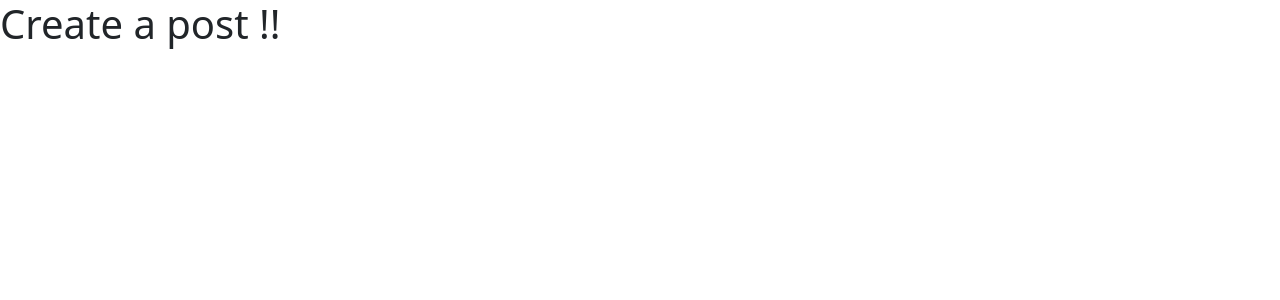
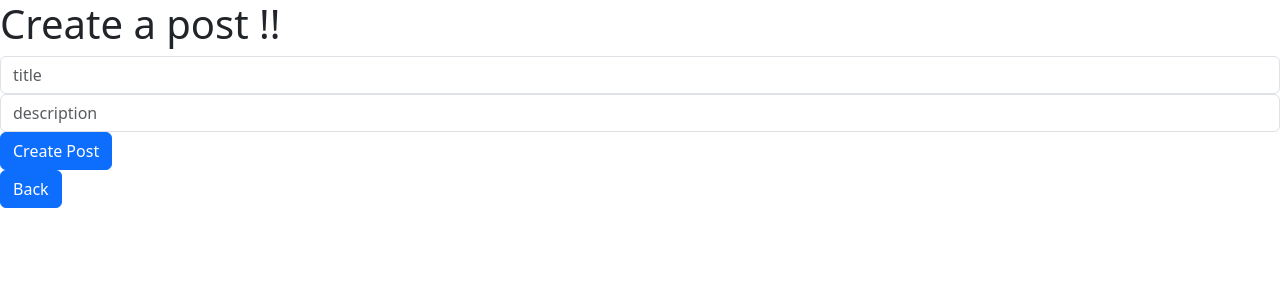
Before and after one commit to kaushikosu/azure-signup-for-github, a React (Create React App) app in the folder client/: page /create in a window 1280 px wide. Shown: the top 300 px of the page. Built offline with nearby package versions, Linux system fonts and the light colour scheme.

Commit message:
changes to server and communication with mongodb

```diff
--- a/client/src/CreatePost.tsx
+++ b/client/src/CreatePost.tsx
@@ -1,8 +1,48 @@
+import axios from 'axios';
+import { useState } from 'react';
+import { Button, Form } from 'react-bootstrap';
+import { useNavigate } from 'react-router-dom';
+import baseUrl from './baseUrl';
+
 function CreatePost() {
+    const navigate = useNavigate();
+    const [post, setPost] = useState({
+        title: "",
+        description: ""
+    });
+    const handleTextChanges = (event: any) => {
+        const {name, value} = event.target;
+        setPost(prev => {
+            return {...prev,
+                [name]: value
+            }
+        })
+    };
+    const handleCreatePost = (event: any) => {
+        event.preventDefault();
+        console.log(post);
+        axios.post(`${baseUrl}/create`, post)
+        .then((res: any) => {
+            console.log(res);
+        })
+        .catch((error: any) => {
+            console.log(error);
+        });
+    }
     return <div>
         <h1>
             Create a post !!
         </h1>
+        <Form>
+            <Form.Group>
+                <Form.Control name="title" placeholder='title' value={post.title} onChange={handleTextChanges}/>
+                <Form.Control name="description" placeholder="description" value={post.description} onChange={handleTextChanges}/>
+            </Form.Group>
+            <Button onClick={handleCreatePost}>Create Post</Button>
+        </Form>
+        <Button onClick={() => { navigate(-1); }}>
+            Back
+        </Button>
     </div>
 }
 
--- /dev/null
+++ b/client/src/baseUrl.ts
@@ -0,0 +1,3 @@
+const baseUrl = "https://provisionazureaccount.azurewebsites.net:3001";
+
+export default baseUrl;
```
Also changed, not shown: 1 other file (tests, documents, lock files or other folders).
